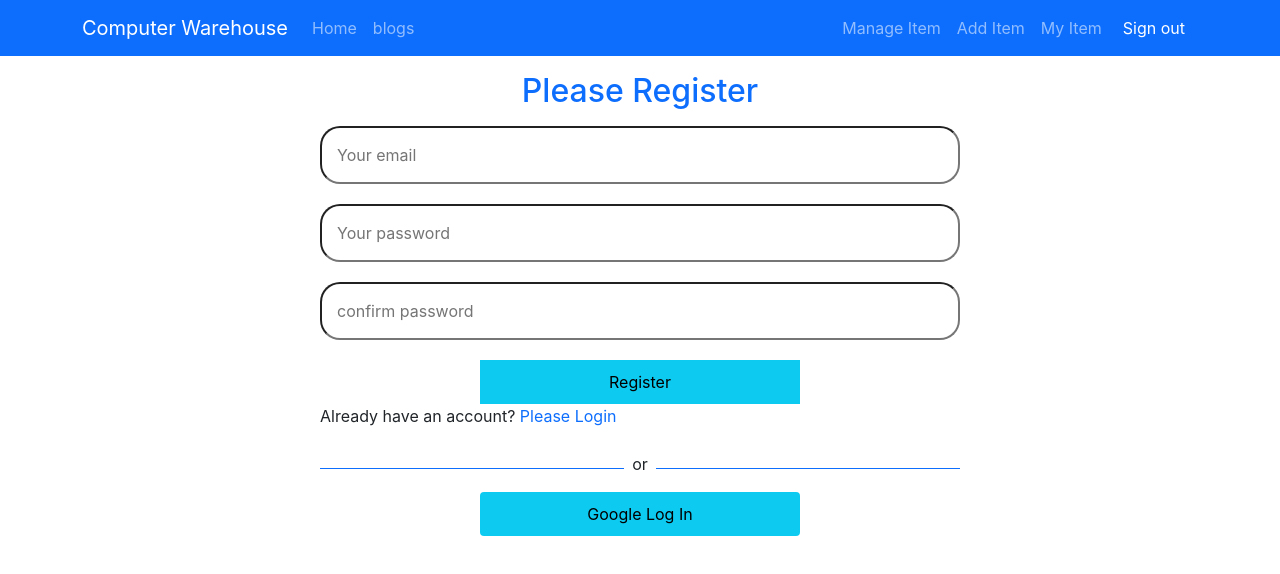
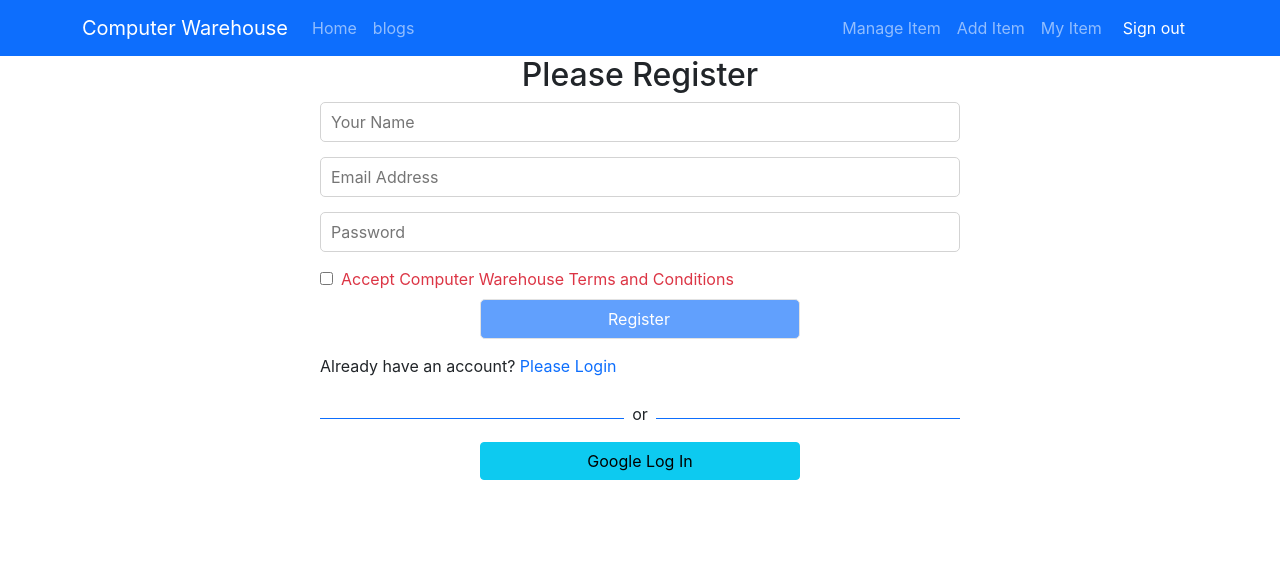
Before and after one commit to ARIF-630419/ComputerWarehouse, a React (Create React App) app: page /register in a window 1280 px wide. Shown: the top 574 px of the page. Built offline with nearby package versions, Linux system fonts and the light colour scheme; no server answers.

Commit message:
update something

```diff
--- a/src/pages/AddItem/AddItem.js
+++ b/src/pages/AddItem/AddItem.js
@@ -1,9 +1,12 @@
 import React from 'react';
 import { useForm } from "react-hook-form";
+import { useAuthState } from 'react-firebase-hooks/auth';
+import auth from '../../../src/firebase.init';
 
 const AddItem = () => {
     const { register, handleSubmit } = useForm();
-
+    const [user] = useAuthState(auth);
+    console.log("user", user);
     const onSubmit = data => {
         const url = `http://localhost:5000/inventory`;
         fetch(url, {
--- a/src/pages/Login/Register/Register.css
+++ b/src/pages/Login/Register/Register.css
@@ -1,18 +1,15 @@
-.form-container {
+.register-form {
     margin: 0 auto;
     width: 50%;
 }
 
-.register-container input {
+.register-form input:not([type=checkbox]) {
     display: block;
-    padding: 15px;
-    margin-bottom: 20px;
     width: 100%;
-    border-radius: 20px;
+    height: 40px;
+    border-radius: 5px;
+    border: 1px solid lightgray;
+    padding-left: 10px;
+    font-size: 16px;
+    margin-bottom: 15px;
 }
-
-.register-container button {
-    width: 100%;
-    border: none;
-    padding: 10px;
-}
--- a/src/pages/Login/Register/Register.js
+++ b/src/pages/Login/Register/Register.js
@@ -1,50 +1,66 @@
-import React from 'react';
+import React, { useState } from 'react';
 import { Link, useNavigate } from 'react-router-dom';
 import auth from '../../../firebase.init';
-import { useCreateUserWithEmailAndPassword } from 'react-firebase-hooks/auth';
+import { useCreateUserWithEmailAndPassword, useUpdateProfile } from 'react-firebase-hooks/auth';
 import '../Register/Register.css';
+import Loading from '../../Shared/Loading/Loading';
 import SocialLogin from '../SocialLogin/SocialLogin';
-import Loading from '../../Shared/Loading/Loading';
-
 
 const Register = () => {
-
-    const navigate = useNavigate();
-    const navigateToLogin = () => {
-        navigate('/login')
-    }
-    const handelRegister = event => {
-        event.preventDefault();
-        const email = event.target.email.value;
-        const password = event.target.password.value;
-        createUserWithEmailAndPassword(email, password);
-    }
+    const [agree, setAgree] = useState(false);
     const [
         createUserWithEmailAndPassword,
         user,
         loading,
         error,
     ] = useCreateUserWithEmailAndPassword(auth, { sendEmailVerification: true });
-    if (loading) {
+    const [updateProfile, updating, updateError] = useUpdateProfile(auth);
+
+    const navigate = useNavigate();
+
+    const navigateLogin = () => {
+        navigate('/login');
+    }
+
+    if (loading || updating) {
         return <Loading></Loading>
     }
+
     if (user) {
-        navigate("/home");
+        console.log('user', user);
     }
 
+    const handleRegister = async (event) => {
+        event.preventDefault();
+        const name = event.target.name.value;
+        const email = event.target.email.value;
+        const password = event.target.password.value;
+        // const agree = event.target.terms.checked;
+
+        await createUserWithEmailAndPassword(email, password);
+        await updateProfile({ displayName: name });
+        console.log('Updated profile');
+        navigate('/home');
+    }
     return (
-        <div className='form-container'>
-            <h2 className=' text-primary text-center my-3'>Please Register</h2>
-            <div className='register-container'>
-                <form onSubmit={handelRegister}>
-                    <input type="email" name="email" placeholder='Your email' required />
-                    <input type="password" name="password" placeholder='Your password' required />
-                    <input type="password" name="Confirm Password" placeholder='confirm password' required />
-                    <button className='bg-info w-50 mx-auto d-block'>Register</button>
-                </form>
-                <p>Already have an account? <Link to="/login" className='text-primary pe-auto text-decoration-none' onClick={navigateToLogin}>Please Login</Link></p>
-                <SocialLogin></SocialLogin>
-            </div>
+        <div className='register-form'>
+            <h2 style={{ textAlign: 'center' }}>Please Register</h2>
+            <form onSubmit={handleRegister}>
+                <input type="text" name="name" id="name" placeholder='Your Name' />
+
+                <input type="email" name="email" id="email" placeholder='Email Address' required />
+
+                <input type="password" name="password" id="password" placeholder='Password' required />
+                <input onClick={() => setAgree(!agree)} type="checkbox" name="terms" id="terms" />
+                <label className={`ps-2 ${agree ? '' : 'text-danger'}`} htmlFor="terms">Accept Computer Warehouse Terms and Conditions</label>
+                <input
+                    disabled={!agree}
+                    className='w-50 mx-auto btn btn-primary mt-2'
+                    type="submit"
+                    value="Register" />
+            </form>
+            <p>Already have an account? <Link to="/login" className='text-primary pe-auto text-decoration-none' onClick={navigateLogin}>Please Login</Link> </p>
+            <SocialLogin></SocialLogin>
         </div>
     );
 };
--- a/src/pages/Login/RequireAuth/RequireAuth.js
+++ b/src/pages/Login/RequireAuth/RequireAuth.js
@@ -1,7 +1,6 @@
-import { sendEmailVerification } from 'firebase/auth';
 import React from 'react';
 import { ToastContainer } from 'react-bootstrap';
-import { useAuthState } from 'react-firebase-hooks/auth';
+import { useAuthState, useSendEmailVerification } from 'react-firebase-hooks/auth';
 import { Navigate, useLocation } from 'react-router-dom';
 import { toast } from 'react-toastify';
 import auth from '../../../firebase.init';
@@ -10,12 +9,15 @@ import Loading from '../../Shared/Loading/Loading';
 const RequireAuth = ({ children }) => {
     const [user, loading] = useAuthState(auth);
     const location = useLocation();
+    const [sendEmailVerification, sending, error] = useSendEmailVerification(auth);
     if (loading) {
         return <Loading></Loading>
     }
+
     if (!user) {
         return <Navigate to="/login" state={{ from: location }} replace />;
     }
+
     if (user.providerData[0]?.providerId === 'password' && !user.emailVerified) {
         return <div className='text-center mt-5'>
             <h3 className='text-danger'>Your Email is not verified!!</h3>
@@ -32,6 +34,7 @@ const RequireAuth = ({ children }) => {
             <ToastContainer></ToastContainer>
         </div>
     }
+
     return children;
 };
 export default RequireAuth;
--- a/src/pages/Login/SocialLogin/SocialLogin.js
+++ b/src/pages/Login/SocialLogin/SocialLogin.js
@@ -2,19 +2,24 @@ import React from 'react';
 import { useSignInWithGoogle } from 'react-firebase-hooks/auth';
 import { useNavigate } from 'react-router-dom';
 import auth from '../../../firebase.init';
+import Loading from '../../Shared/Loading/Loading';
 
 const SocialLogin = () => {
     const [signInWithGoogle, user, loading, error] = useSignInWithGoogle(auth);
     const navigate = useNavigate();
+
+    let errorElement;
+
+    if (loading) {
+        return <Loading></Loading>
+    }
+
     if (error) {
-        return (
-            <div>
-                <p className='text-danger'>Error: {error?.message}</p>
-            </div>
-        );
+        errorElement = <p className='text-danger'>Error: {error?.message}</p>
     }
+
     if (user) {
-        navigate("/home");
+        navigate('/home');
     }
     return (
         <div>
@@ -23,6 +28,7 @@ const SocialLogin = () => {
                 <p className=' mt-2 px-2'>or</p>
                 <div style={{ height: "1px" }} className="bg-primary w-50"></div>
             </div>
+            {errorElement}
             <div>
                 <button onClick={() => signInWithGoogle()} className='btn btn-info w-50 mx-auto d-block'>Google Log In</button>
             </div>
```
Also changed, not shown: src/pages/Login/Login/Login.js (+43 -38 lines).
